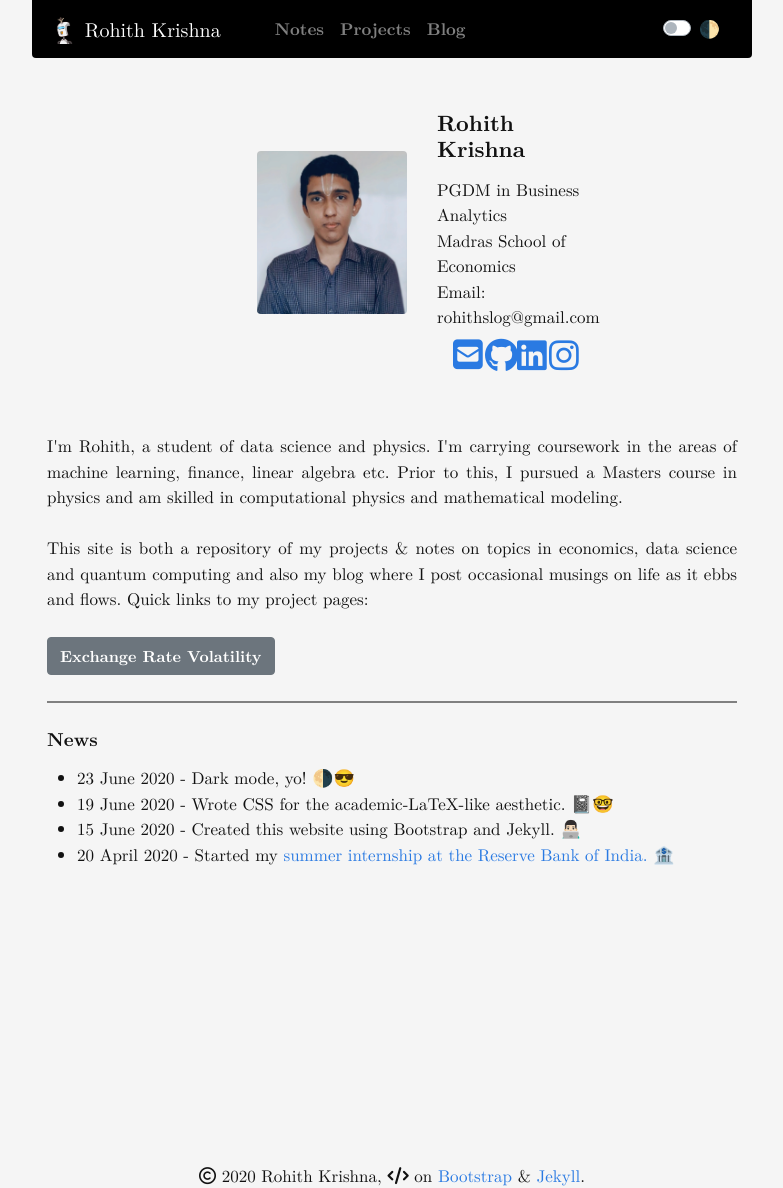
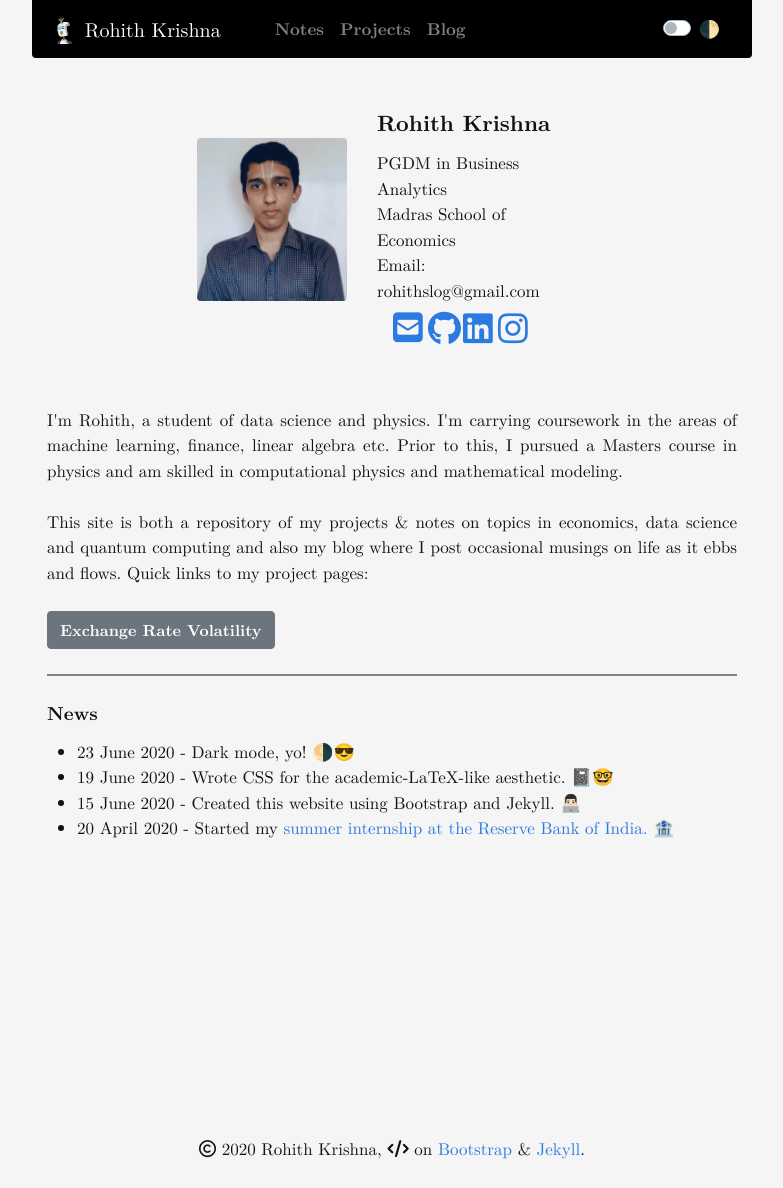
Before and after one commit to rohithmay/rohithmay.github.io, a Jekyll site: the page built from index.md, in a window 1280 px wide. Shown: the whole page, without its empty margins (248-1031 px from the left). Built offline with Jekyll 4.4.1, drawn with Linux system fonts in a browser that asks for light colours; nearby versions of some CDN libraries; a style sheet for code colours, icons or effects is not loaded; after the commit the page ends 1162 px from its top, so only the background shows below that.

Commit message:
Update index.md

```diff
--- a/index.md
+++ b/index.md
@@ -15,7 +15,7 @@
                            width="170" />
                   </div>
 
-                  <div class="col col-2 mr-auto d-flex align-items-left">
+                  <div class="col col-4 mr-auto d-flex align-items-left">
                         <div align="left">
                         <br/>
                         <h2> Rohith Krishna </h2>
```
